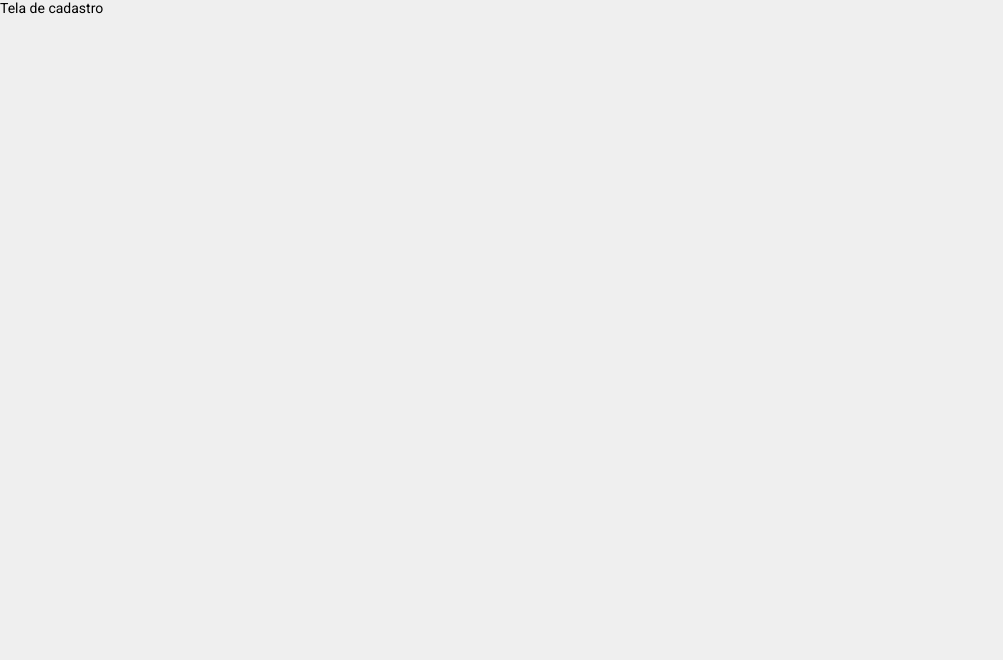
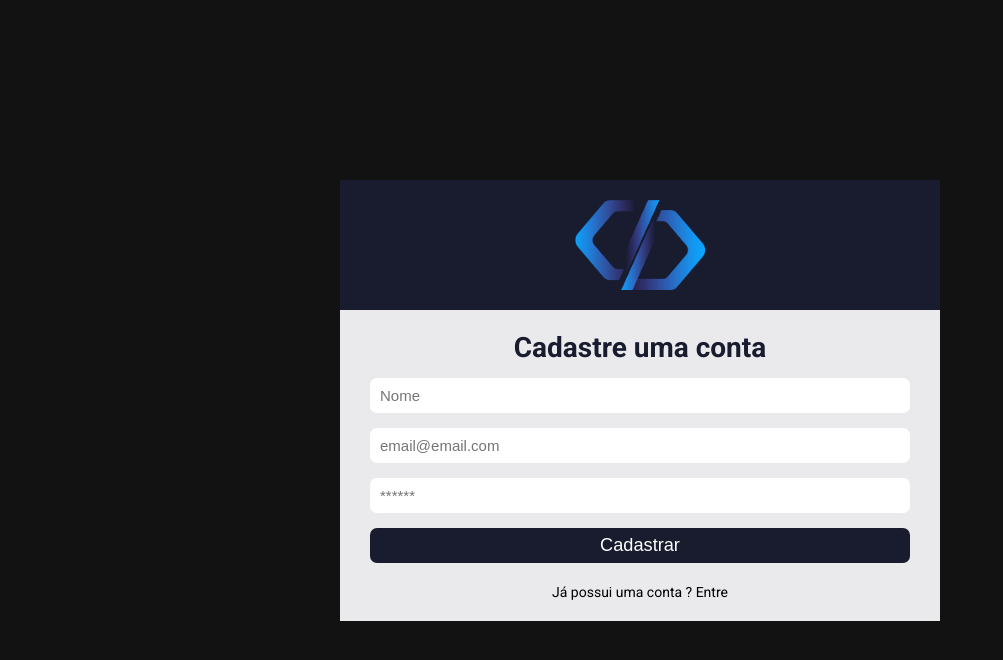
Before and after one commit to DaniSan0508-project/chamados, a React (Create React App) app: page /register in a window 1280 px wide. Shown: the top 660 px of the page, without its empty margins (0-1003 px from the left). Built offline with nearby package versions, Linux system fonts and the light colour scheme.

Commit message:
add e estilizada, página de cadastro

```diff
--- a/src/pages/SignUp/index.js
+++ b/src/pages/SignUp/index.js
@@ -1,5 +1,39 @@
-export default function SignUp(){
+
+import { useState } from 'react';
+import { Link } from 'react-router-dom';
+import logo from '../../assets/logo.png';
+
+
+export default function SignIn(){
+    const [nome, setNome] = useState('');
+    const [email, setEmail] = useState('');
+    const [password, setPassword] = useState('');
+
+
+
+    function handleSubmit(e){
+        e.preventDefault();
+        alert('Clicou')
+    }
+
+
+
     return(
-        <div>Tela de cadastro</div>
+        <div className="container-center">
+            <div className="login">
+                <div className="logo-area">
+                    <img src={logo} alt="Sistema Logo"/>
+                </div>
+                <form onSubmit={handleSubmit}>
+                    <h1>Cadastre uma conta</h1>
+                    <input type="text" placeholder="Nome" value={nome} onChange={(e)=>setNome(e.target.value)}/>
+                    <input type="email" placeholder="email@email.com" value={email} onChange={(e)=>setEmail(e.target.value)}/>
+                    <input type="password" placeholder="******" value={password} onChange={(e)=>setPassword(e.target.value)}/>
+                    <button type="submit">Cadastrar</button>
+                </form>
+
+                <Link to="/">Já possui uma conta ? Entre</Link>
+            </div>
+        </div>
     )
 }
```
Also changed, not shown: src/pages/SignIn/index.js (line endings or trailing spaces).
